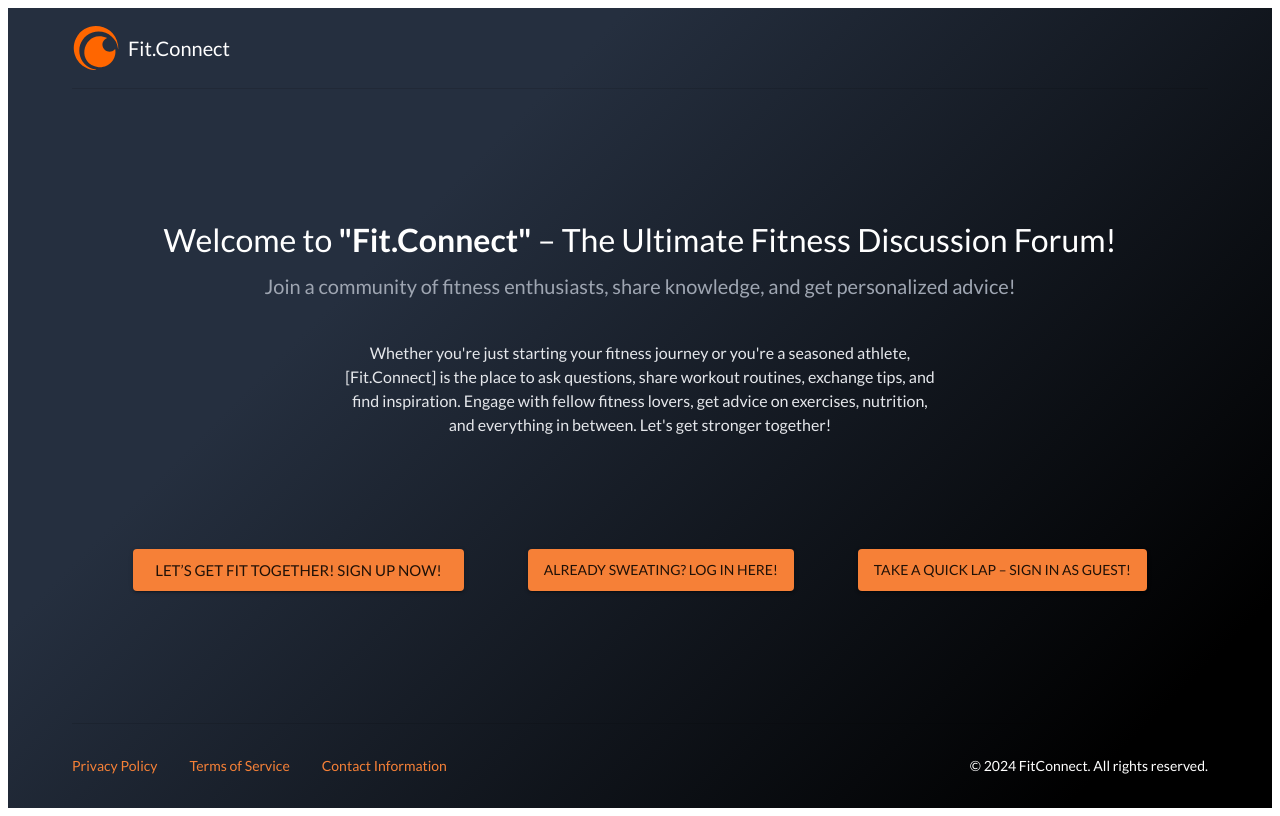
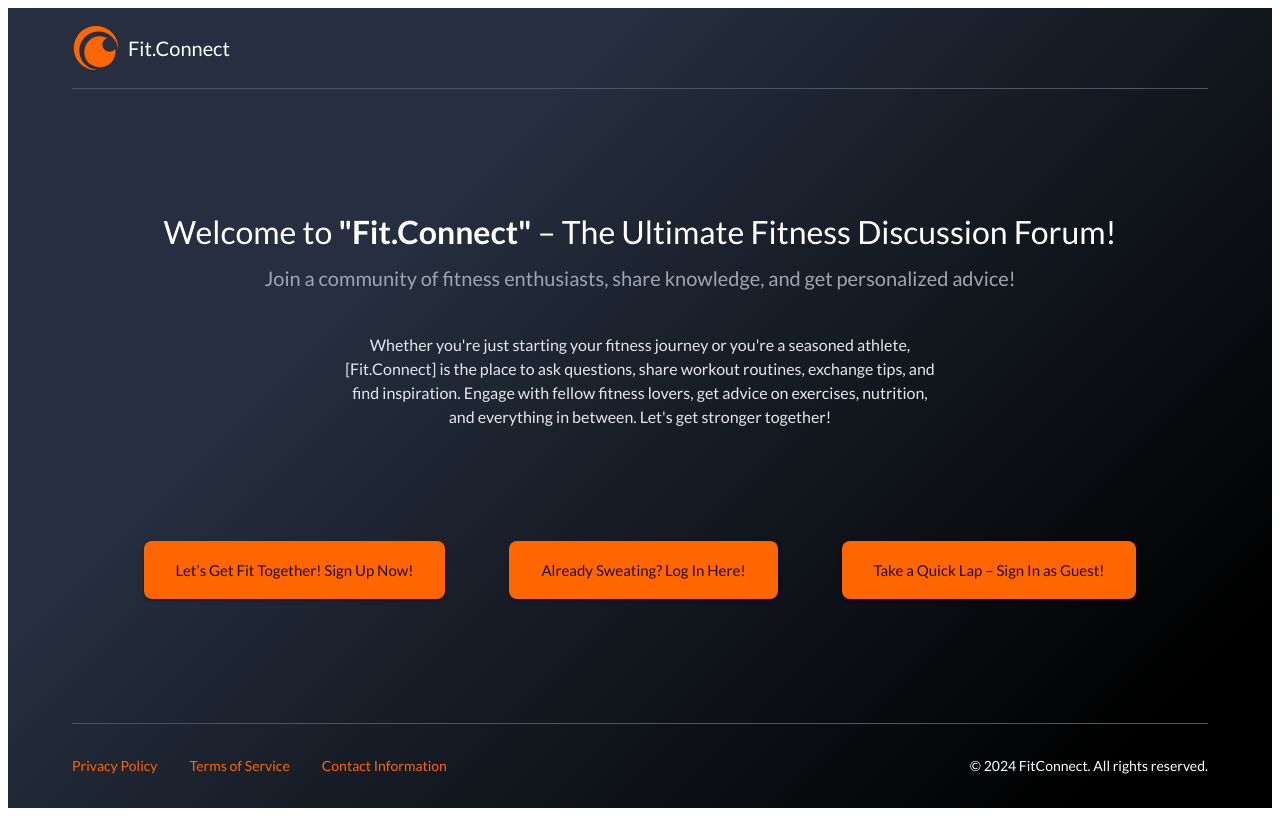
Before and after one commit to aybehl/Discussion-Forum-Frontend, a React (Vite) app: page / in a window 1280 px wide. Built offline with nearby package versions, Linux system fonts and the light colour scheme.

Commit message:
Changes to Landing Page design

```diff
--- a/src/components/Button.jsx
+++ /dev/null
@@ -1,5 +0,0 @@
-const Button = ({ variant, color, }) => {
-
-};
-
-export default Button;
--- /dev/null
+++ b/src/components/CustomButton.jsx
@@ -0,0 +1,14 @@
+import { Button } from "@mui/material";
+
+const CustomButton = ({ variant, color, content, padding, borderRadius, size}) => {
+  return (
+    <Button variant={variant} color={color} size={size} sx={{
+      padding,
+      borderRadius
+    }}>
+      {content}
+    </Button>
+  );
+};
+
+export default CustomButton;
--- a/src/components/Footer.jsx
+++ b/src/components/Footer.jsx
@@ -6,7 +6,7 @@ const Footer = () => (
       display: 'flex',
       justifyContent: 'space-between',
       borderTop: '1px solid',
-      borderColor: 'divider',
+      borderColor: 'gray.darker',
       mx: 8,
       py: 4,
       mt: 'auto'
--- a/src/components/Header.jsx
+++ b/src/components/Header.jsx
@@ -8,7 +8,7 @@ const Header = () => (
       py: 2,
       mx: 8,
       borderBottom: '1px solid',
-      borderColor: 'divider',
+      borderColor: 'gray.darker',
     }}
   >
     <img src="/logo.svg" alt="Fit.Connect Logo" style={{ marginRight: 8 }} />
--- a/src/pages/LandingPage/components/ActionButtons.jsx
+++ b/src/pages/LandingPage/components/ActionButtons.jsx
@@ -1,4 +1,5 @@
 import { Box, Button } from '@mui/material';
+import CustomButton from '../../../components/customButton';
 
 const ActionButtons = () => (
   <Box sx={{
@@ -7,15 +8,9 @@ const ActionButtons = () => (
     gap: 8,
     mt: 4,
     }}>
-    <Button variant="contained" color="primary" size="large">
-      Let’s Get Fit Together! Sign Up Now!
-    </Button>
-    <Button variant="contained" color="primary">
-      Already Sweating? Log In Here!
-    </Button>
-    <Button variant="contained" color="primary">
-      Take a Quick Lap – Sign In as Guest!
-    </Button>
+    <CustomButton variant="contained" color="primary" size="large" padding={'1rem 2rem'} borderRadius={'0.5rem'} content={'Let’s Get Fit Together! Sign Up Now!'}/>
+    <CustomButton variant="contained" color="primary" size="large" padding={'1rem 2rem'} borderRadius={'0.5rem'} content={'Already Sweating? Log In Here!'}/>
+    <CustomButton variant="contained" color="primary" size="large" padding={'1rem 2rem'} borderRadius={'0.5rem'} content={'Take a Quick Lap – Sign In as Guest!'}/>
   </Box>
 );
 
--- a/src/theme/theme.js
+++ b/src/theme/theme.js
@@ -3,7 +3,7 @@ import { createTheme } from '@mui/material/styles';
 const theme = createTheme({
   palette: {
     primary: {
-      main: '#F68037'
+      main: '#FF6600'
     },
     secondary: {
       main: '#393C43',
@@ -47,6 +47,15 @@ const theme = createTheme({
       color: '#666',
     },
   },
+  components: {
+    MuiButton: {
+      styleOverrides: {
+        root: {
+          textTransform: 'none', // Removes uppercase for all buttons globally
+        },
+      },
+    },
+  },
 });
 
 export default theme;
```
Also changed, not shown: 1 other file (tests, documents, lock files or other folders).
